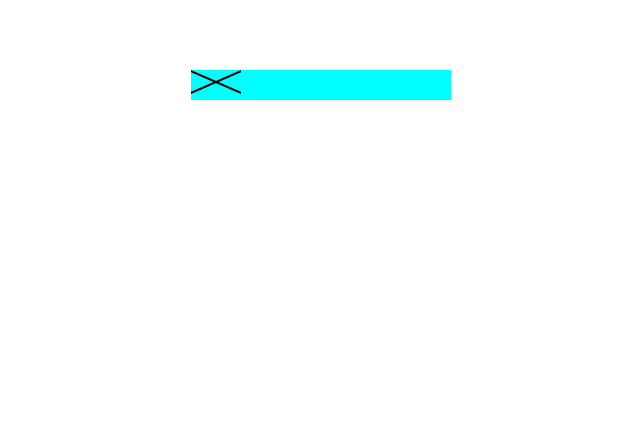
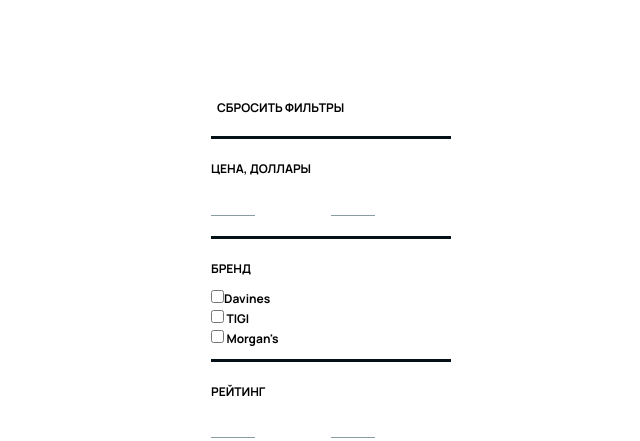
Before and after one commit to HannaTsilikina/Beautis, a website: page index-catalog.html in a window 1280 px wide. Shown: the whole page, without its empty margins (299-939 px from the left). Drawn offline with Linux system fonts and the light colour scheme; no server answers.

Commit message:
верстка фильтры

```diff
--- a/index-catalog.html
+++ b/index-catalog.html
@@ -1,5 +1,6 @@
 <!DOCTYPE html>
 <html lang="en">
+
 <head>
     <meta charset="UTF-8" />
     <meta http-equiv="X-UA-Compatible" content="IE=edge" />
@@ -10,15 +11,44 @@
     <link rel="stylesheet" href="./styles/style-catalog-mob.css" />
     <link rel="stylesheet" href="./styles/style-catalog-desktop.css" />
 </head>
+
 <body>
     <header></header>
     <main>
         <div class="filters">
-                <img src="./images/crossLine.png" alt="" />
+
+            <button class="cancel">СБРОСИТЬ ФИЛЬТРЫ
+            </button>
+            <div class="create-line"></div>
+            <div class="price">
+                <section>ЦЕНА, ДОЛЛАРЫ</section>
+            </div>
+            <div class="price-input-one"><input class="input-text" type="text" value=""></div>
+            <div class="price-input-two"><input class="input-text" type="text" value=""></div>
+            <div class="create-line2"></div>
+
+            <div class="brand">
+                <section>БРЕНД</section>
+            </div>
+            <div class="brand-checkbox">
+                <input type="checkbox" class="btn" value="Davines">Davines<br>
+                <input type="checkbox" class="btn" value="TIGI"> TIGI<br>
+                <input type="checkbox" class="btn" value="Morgan"> Morgan's<br>
+
+            </div>
+            <div class="create-line3"></div>
+            <div class="rate">
+                <section>РЕЙТИНГ</section>
+            </div>
+
+            <div class="rate-input-one"><input class="input-text" type="text" value=""></div>
+            <div class="rate-input-two"><input class="input-text" type="text" value=""></div>
+
         </div>
         <div class="catalog"></div>
     </main>
     <footer></footer>
     <script src="./index-catalog.js"></script>
 </body>
+
 </html>
--- a/styles/style-catalog-desktop.css
+++ b/styles/style-catalog-desktop.css
@@ -13,9 +13,124 @@ main {
 }
 
 .filters {
-  width: 260px;
+  display: grid;
+  grid-template-rows: repeat(10, 1fr);
+  grid-template-columns: repeat(2, 1fr);
+  width: 240px;
   height: 30px;
-  background-color: aqua;
+  color: #000;
+  font-weight: 600;
+  font-size: 12px;
+  font-family: Manrope;
+  font-style: normal;
+  line-height: 20px;
+  margin: 20px;
+}
+
+
+.cancel {
+  display: grid;
+  grid-row: 1 / 2;
+  grid-column: 1 / 3;
+  border: 0;
+  background-color: #FFF;
+  color: #000;
+  font-weight: 600;
+  font-size: 12px;
+  font-family: Manrope;
+  font-style: normal;
+  justify-self: start;
+  margin: 10px;
+}
+
+.create-line {
+  width: 100%;
+  border-top: 3px solid #041116;
+  display: grid;
+  grid-row: 2 / 3;
+  grid-column: 1 / 3;
+  margin: 10px;
+}
+
+.price {
+  display: grid;
+  grid-row: 3 / 4;
+  grid-column: 1 / 3;
+  margin: 10px;
+}
+
+.price-input-one {
+  display: grid;
+  grid-row: 4 / 5;
+  grid-column: 1 / 2;
+  margin: 10px;
+
+}
+
+.input-text {
+  width: 40%;
+  border-bottom: 1px solid rgb(137, 156, 162);
+  border-top: 0;
+  border-left: 0;
+  border-right: 0;
+}
+
+.price-input-two {
+  display: grid;
+  grid-row: 4 / 5;
+  grid-column: 2 / 3;
+  margin: 10px;
+
+}
+
+.create-line2 {
+  display: grid;
+  grid-row: 5 / 6;
+  grid-column: 1 / 3;
+  width: 100%;
+  border-top: 3px solid #041116;
+  margin: 10px;
+}
+
+.brand {
+  display: grid;
+  grid-row: 6 / 7;
+  grid-column: 1 / 3;
+  margin: 10px;
+}
+
+.brand-checkbox {
+  padding-left: 10px;
+}
+
+.create-line3 {
+  display: grid;
+  grid-row: 8 / 9;
+  grid-column: 1 / 3;
+  width: 100%;
+  border-top: 3px solid #041116;
+  margin: 10px;
+}
+
+.rate {
+  display: grid;
+  grid-row: 9 / 10;
+  grid-column: 1 / 3;
+  margin: 10px;
+}
+
+.rate-input-one {
+  display: grid;
+  grid-row: 10 / 11;
+  grid-column: 1 / 2;
+  margin: 10px;
+}
+
+.rate-input-two {
+  display: grid;
+  grid-row: 10 / 11;
+  grid-column: 2 / 3;
+  margin: 10px;
 }
 
 .catalog {
@@ -27,7 +142,7 @@ main {
   transition-delay: 2s;
 }
 
-@media (width <= 1100px ){
+@media (width <=1100px) {
   .catalog {
     display: grid;
     grid-template-rows: repeat(4, 1fr);
@@ -56,18 +171,20 @@ h5 {
   font-size: 12px;
   font-family: Manrope;
   font-style: normal;
-  line-height: 20px; /* 166.667% */
+  line-height: 20px;
+  /* 166.667% */
   text-align: center;
 }
 
 h4 {
   margin: 0;
-  color:  #000;
+  color: #000;
   font-weight: 700;
   font-size: 12px;
   font-family: Manrope;
   font-style: normal;
-  line-height: 18px; /* 150% */
+  line-height: 18px;
+  /* 150% */
   letter-spacing: 0.48px;
   text-align: center;
   text-transform: uppercase;
@@ -75,12 +192,13 @@ h4 {
 }
 
 .volume {
-  color:  #000;
+  color: #000;
   font-weight: 400;
   font-size: 12px;
   font-family: Manrope;
   font-style: normal;
-  line-height: 20px; /* 166.667% */
+  line-height: 20px;
+  /* 166.667% */
   text-align: center;
 
 }
@@ -100,7 +218,8 @@ h4 {
   font-size: 28px;
   font-family: Manrope;
   font-style: normal;
-  line-height: 28px; /* 100% */
+  line-height: 28px;
+  /* 100% */
   letter-spacing: -0.84px;
   text-transform: uppercase;
   -webkit-text-stroke: 1px #30604980;
@@ -108,12 +227,13 @@ h4 {
 }
 
 .new-price {
-  color:  #306049;
+  color: #306049;
   font-weight: 700;
   font-size: 28px;
   font-family: Manrope;
   font-style: normal;
-  line-height: 28px; /* 100% */
+  line-height: 28px;
+  /* 100% */
   letter-spacing: -0.84px;
   text-transform: uppercase;
 }
@@ -160,16 +280,17 @@ h4 {
   max-width: 184px;
   margin-top: 25px;
   padding: 10px 25%;
-  color:  #FFF;
+  color: #FFF;
   font-weight: 700;
   font-size: 12px;
   font-family: Manrope;
   font-style: normal;
-  line-height: 18px; /* 150% */
+  line-height: 18px;
+  /* 150% */
   letter-spacing: 0.48px;
   text-align: center;
   text-transform: uppercase;
-  background:  #306049;
+  background: #306049;
   border: none;
   border-radius: 4px;
 
@@ -177,12 +298,13 @@ h4 {
 
 .button-buy-one {
   padding-top: 12px;
-  color:  #306049;
+  color: #306049;
   font-weight: 700;
   font-size: 12px;
   font-family: Manrope;
   font-style: normal;
-  line-height: 20px; /* 166.667% */
+  line-height: 20px;
+  /* 166.667% */
   text-align: center;
   background: none;
   border: none;
@@ -193,9 +315,9 @@ h4 {
 }
 
 .button-buy:hover {
-  color:  #306049;
-  background-color:  #FFF;
-  border: 1px solid  #306049;
+  color: #306049;
+  background-color: #FFF;
+  border: 1px solid #306049;
 
 }
 
```
Lines whose indentation alone changed are shown as unchanged.
